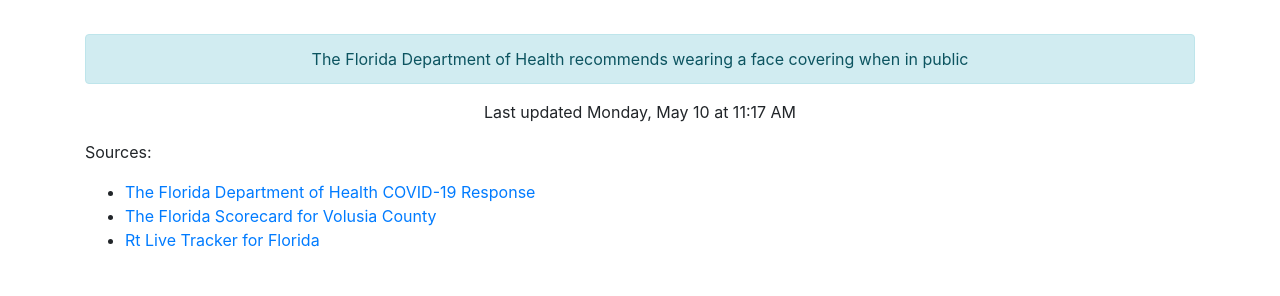
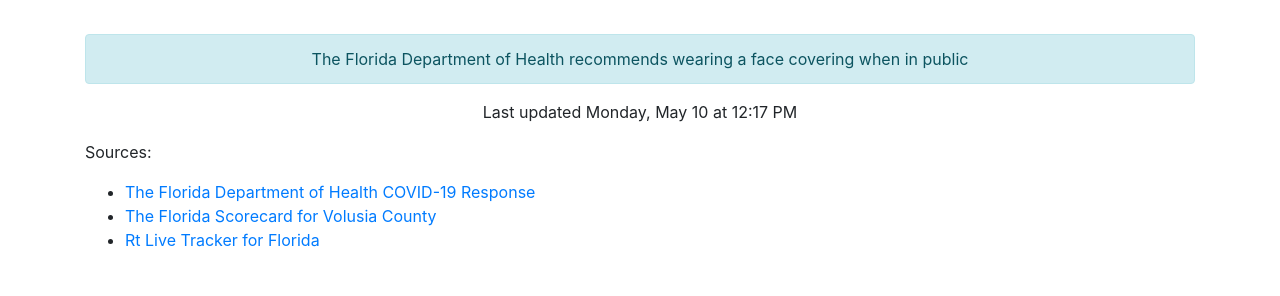
Before and after one commit to thinkjson/timeforchurch, a Jekyll site: the page built from index.md, in a window 1280 px wide. Shown: the part 544-840 px from the top of the page. Built offline with Jekyll 4.4.1, drawn with Linux system fonts in a browser that asks for light colours; our own code applies the rules of GitHub Pages for plain Markdown files.

Commit message:
Updating data

```diff
--- a/_includes/data.html
+++ b/_includes/data.html
@@ -10,4 +10,4 @@
     <div class="outcome text-success">YES</div>
     <div class="alert alert-info" role="alert">The Florida Department of Health recommends wearing a face covering when in public</div>
 
-    <p>Last updated Monday, May 10 at 11:17 AM</p>
+    <p>Last updated Monday, May 10 at 12:17 PM</p>
```
